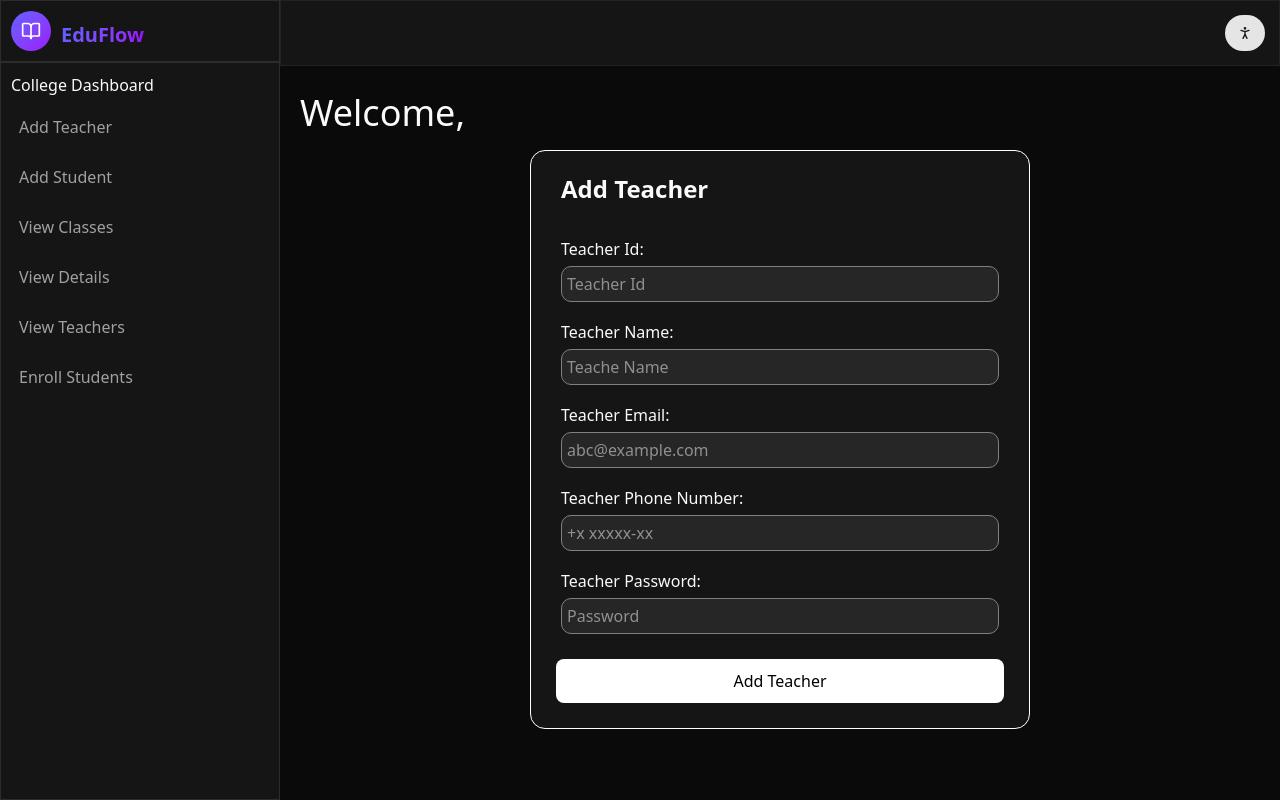
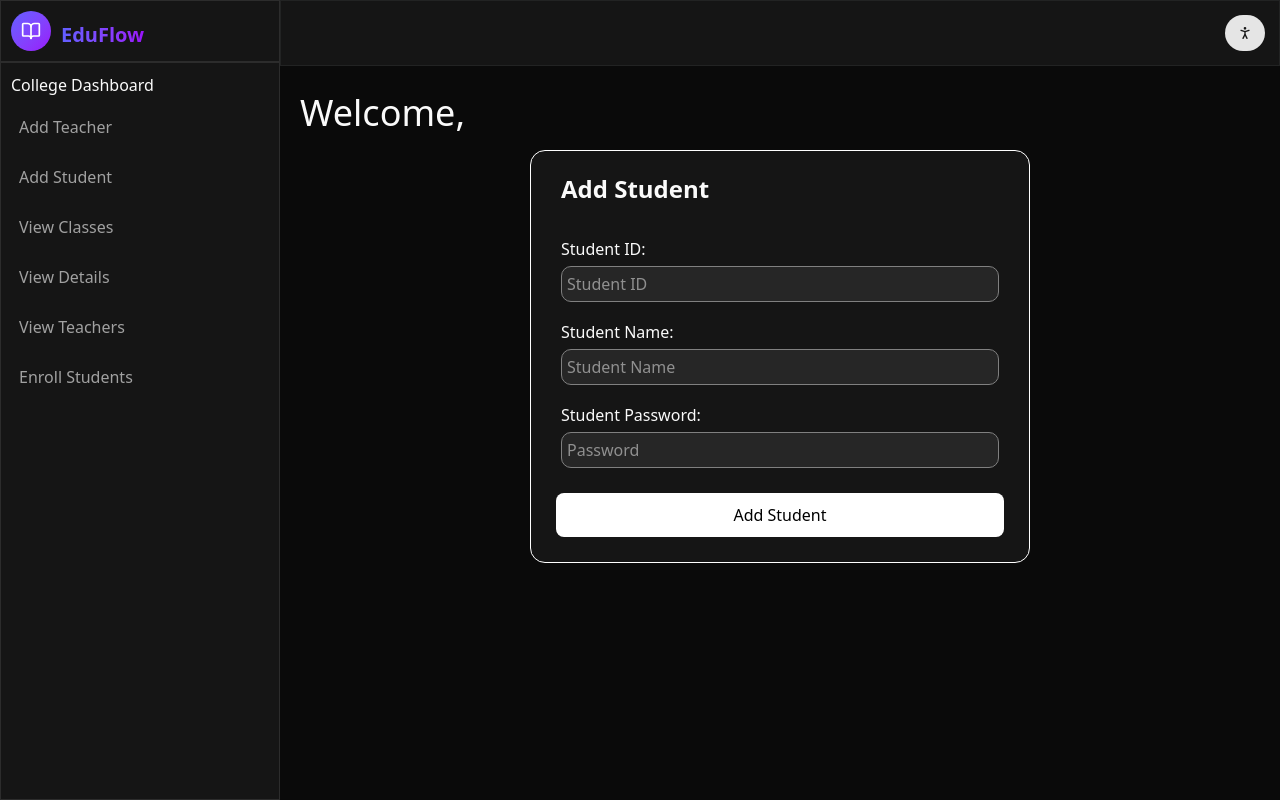
Before and after one commit to sukhmancode/AI-student-management-system, a Next.js app: page /dashboard/college/addteacher in a window 1280 px wide. Built offline with nearby package versions, Linux system fonts and the light colour scheme.

Commit message:
teacher endpoint done

```diff
--- a/src/app/dashboard/college/addteacher/page.tsx
+++ b/src/app/dashboard/college/addteacher/page.tsx
@@ -2,79 +2,84 @@
 /* eslint-disable @typescript-eslint/no-unused-vars */
 /* eslint-disable react-hooks/rules-of-hooks */
 "use client";
+
+import React, { useEffect, useRef, useState } from "react";
 import Sidebar from "../components/Sidebar";
-import React, { useEffect, useRef, useState } from "react";
 import Navbar from "../components/Navbar";
 import "../styles/index.scss";
 import "../styles/sidebar.scss";
 import "../styles/addteacher.scss";
 import axios from "axios";
 
-interface Data {
-  id: string | number;
-  name: string;
-  email: string;
-  number: number | string;
-  pass: string;
-}
-
-export default function page() {
-  const [collegeid, setCollegeId] = useState<string | null>();
+export default function Page() {
+  const [collegeId, setCollegeId] = useState<string | null>();
   const [collegeName, setCollegeName] = useState<string>();
   const idRef = useRef<HTMLInputElement | null>(null);
-  const name = useRef<HTMLInputElement | null>(null);
-  const email = useRef<HTMLInputElement | null>(null);
-  const pass = useRef<HTMLInputElement | null>(null);
-  const pnumber = useRef<HTMLInputElement | null>(null);
-  const [loading, setloading] = useState<boolean>(false);
+  const nameRef = useRef<HTMLInputElement | null>(null);
+  const passRef = useRef<HTMLInputElement | null>(null);
+  const [loading, setLoading] = useState<boolean>(false);
 
-  const handleFormSubmit = (e: any) => {
+  const handleFormSubmit = async (e: any) => {
     e.preventDefault();
-    setloading(true);
-    const obj: Data = {
-      id: 0,
-      name: "",
-      email: "",
-      number: 0,
-      pass: "",
+    setLoading(true);
+
+    if (idRef.current && nameRef.current && passRef.current && collegeId) {
+      try {
+        const payload = {
+          id: parseInt(idRef.current.value),
+          Sname: nameRef.current.value,
+          Spass: passRef.current.value,
+          college_id: parseInt(collegeId),
         };
-    if (
-      idRef.current &&
-      name.current &&
-      email.current &&
-      pass.current &&
-      pnumber.current
-    ) {
-      obj.id = idRef.current.value;
-      obj.email = email.current.value;
-      obj.name = name.current.value;
-      obj.number = pnumber.current.value;
-      obj.pass = pass.current.value;
+
+        const response = await axios.post(
+          "https://ai-teacher-api-xnd1.onrender.com/college/add_student/",
+          payload
+        );
+
+        if (response.status === 200 && response.data.Message === "Success") {
+          alert("Student added successfully!");
+
+          // Clear inputs
+          idRef.current.value = "";
+          nameRef.current.value = "";
+          passRef.current.value = "";
+        } else {
+          alert("Failed to add student. Please check the data.");
+        }
+      } catch (err) {
+        console.error(err);
+        alert("Something went wrong while adding the student.");
+      } finally {
+        setLoading(false);
+      }
+    } else {
+      alert("Please fill all required fields.");
+      setLoading(false);
     }
   };
 
-  const handleCollegeDetails = (collegeid: string) => {
-    const url1 = `https://ai-teacher-api-xnd1.onrender.com/college/${collegeid}/details
-        `;
+  const handleCollegeDetails = (collegeId: string) => {
+    const url = `https://ai-teacher-api-xnd1.onrender.com/college/${collegeId}/details`;
     axios
-      .get(url1)
+      .get(url)
       .then(({ data }) => {
-        console.log(data);
         setCollegeName(data.Colname);
       })
       .catch(() => {
         console.log("error");
       });
   };
+
   useEffect(() => {
-    const collegeId = sessionStorage.getItem("collegeId");
-    setCollegeId(collegeId);
-    if (collegeId) handleCollegeDetails(collegeId);
+    const storedCollegeId = sessionStorage.getItem("collegeId");
+    setCollegeId(storedCollegeId);
+    if (storedCollegeId) handleCollegeDetails(storedCollegeId);
   }, []);
+
   return (
-    <>
-      <div className="add-teacher-container  flex  ">
-        <div className="sidebar-container-page ">
+    <div className="add-teacher-container flex">
+      <div className="sidebar-container-page">
         <Sidebar />
       </div>
       <div className="content-container w-full">
@@ -82,76 +87,53 @@ export default function page() {
           <Navbar />
         </div>
         <div className="add-teacher-content-container">
-            <h2 className="welcome-message"> Welcome, {collegeName}</h2>
+          <h2 className="welcome-message">Welcome, {collegeName}</h2>
           <div className="flex justify-center">
-              <div className="add-teacher-form-container flex  bg-muted/40">
-                <h2 className="p-3 pl-5 text-2xl font-bold">Add Teacher</h2>
+            <div className="add-teacher-form-container flex bg-muted/40">
+              <h2 className="p-3 pl-5 text-2xl font-bold">Add Student</h2>
               <form
-                  action=""
-                  className="add-teacher-form "
+                className="add-teacher-form"
                 onSubmit={handleFormSubmit}
               >
                 <div className="input-wrapper">
-                    <label htmlFor="tid">Teacher Id:</label>
+                  <label htmlFor="sid">Student ID:</label>
                   <input
                     type="number"
-                      id="tid"
-                      placeholder="Teacher Id"
-                      className="bg-secondary "
+                    id="sid"
+                    placeholder="Student ID"
+                    className="bg-secondary"
                     ref={idRef}
                     required
                   />
                 </div>
                 <div className="input-wrapper">
-                    <label htmlFor="tname">Teacher Name:</label>
+                  <label htmlFor="sname">Student Name:</label>
                   <input
                     type="text"
-                      id="tname"
-                      placeholder="Teache Name"
-                      className="bg-secondary "
-                      ref={name}
+                    id="sname"
+                    placeholder="Student Name"
+                    className="bg-secondary"
+                    ref={nameRef}
                     required
                   />
                 </div>
                 <div className="input-wrapper">
-                    <label htmlFor="temail">Teacher Email:</label>
-                    <input
-                      type="email"
-                      id="temail"
-                      placeholder="abc@example.com"
-                      className="bg-secondary "
-                      ref={email}
-                      required
-                    />
-                  </div>
-                  <div className="input-wrapper">
-                    <label htmlFor="tnumber">Teacher Phone Number:</label>
-                    <input
-                      type="number"
-                      id="tnumber"
-                      placeholder="+x xxxxx-xx"
-                      className="bg-secondary "
-                      ref={pnumber}
-                      required
-                    />
-                  </div>
-                  <div className="input-wrapper">
-                    <label htmlFor="tpass">Teacher Password:</label>
+                  <label htmlFor="spass">Student Password:</label>
                   <input
                     type="password"
-                      id="tpass"
+                    id="spass"
                     placeholder="Password"
-                      className="bg-secondary "
-                      ref={pass}
+                    className="bg-secondary"
+                    ref={passRef}
                     required
                   />
                 </div>
                 <button
                   type="submit"
-                    disabled={loading ? true : false}
+                  disabled={loading}
                   className="add-button"
                 >
-                    Add Teacher
+                  {loading ? "Adding..." : "Add Student"}
                 </button>
               </form>
             </div>
@@ -159,6 +141,5 @@ export default function page() {
         </div>
       </div>
     </div>
-    </>
   );
 }
--- a/src/app/dashboard/college/components/Navbar.tsx
+++ b/src/app/dashboard/college/components/Navbar.tsx
@@ -1,3 +1,4 @@
+"use client";
 import { Button } from "@/components/ui/button";
 import {
   DropdownMenu,
@@ -45,6 +46,9 @@ export default function Navbar() {
                 onClick={() => {
                   "use client";
                   sessionStorage.removeItem("teacherId");
+                  sessionStorage.removeItem("collegeId");
+                  sessionStorage.removeItem("studentId");
+                  window.location.href="/"
                 }}
               >
                 Logout {/* Add logout functionality here */}
--- a/src/app/dashboard/student/layout.tsx
+++ b/src/app/dashboard/student/layout.tsx
@@ -86,7 +86,8 @@ export default function DashboardLayout({ children }: { children: ReactNode }) {
                     "use client";
                     sessionStorage.removeItem("teacherId");
                     sessionStorage.removeItem("studentId");
-                    router.push("/")
+                    sessionStorage.removeItem("collegeId")
+                    window.location.href="/"
                   }}
                 >
                   Logout {/* Add logout functionality here */}
--- a/src/app/dashboard/teacher/layout.tsx
+++ b/src/app/dashboard/teacher/layout.tsx
@@ -86,7 +86,9 @@ export default function DashboardLayout({ children }: { children: ReactNode }) {
                     "use client";
                     sessionStorage.removeItem("teacherId");
                     sessionStorage.removeItem("studentId");
-                    router.push("/")
+                     sessionStorage.removeItem("collegeId")
+                     window.location.href="/"
+
                   }}
                 >
                   Logout {/* Add logout functionality here */}
--- a/src/frontendComponents/DashboardLinks.tsx
+++ b/src/frontendComponents/DashboardLinks.tsx
@@ -9,6 +9,7 @@ import {
   Users,
   GraduationCap,
   LucideProps,
+  LayoutDashboardIcon,
 } from "lucide-react";
 import Link from "next/link";
 import { usePathname } from "next/navigation";
@@ -22,6 +23,12 @@ interface NavProps {
 
 // Student Links
 export const studentLinks: NavProps[] = [
+  {
+    id: 4,
+    name: "Home",
+    href: "/dashboard/student",
+    icon: LayoutDashboardIcon
+  },
   {
     id: 0,
     name: "View Submissions",
@@ -44,6 +51,12 @@ export const studentLinks: NavProps[] = [
 
 // Teacher Links
 export const teacherLinks: NavProps[] = [
+  {
+    id: 4,
+    name: "Home",
+    href: "/dashboard/teacher",
+    icon: LayoutDashboardIcon
+  },
   {
     id: 0,
     name: "Upload Assignments",
```
Also changed, not shown: src/app/dashboard/student/submissions/page.tsx (indentation only). Lines whose indentation alone changed are shown as unchanged.
